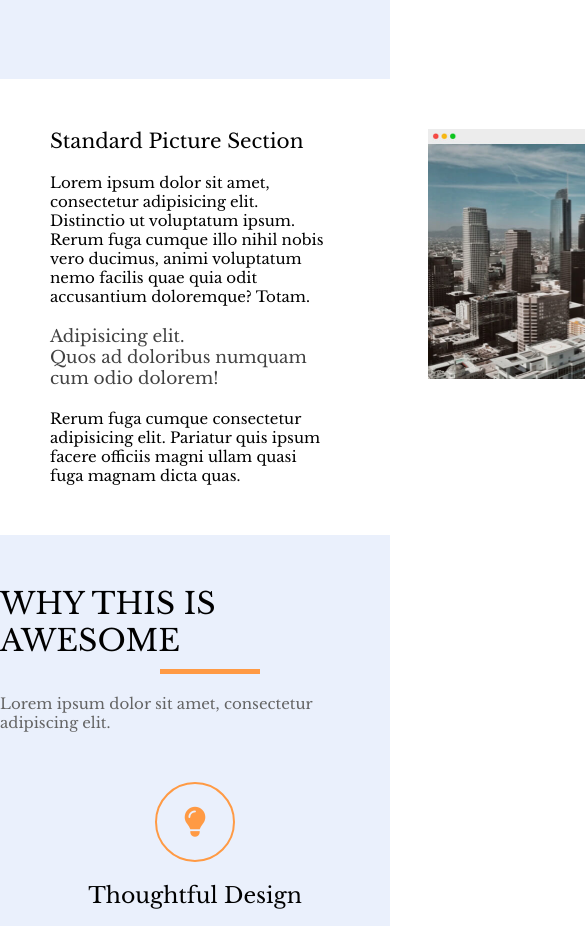
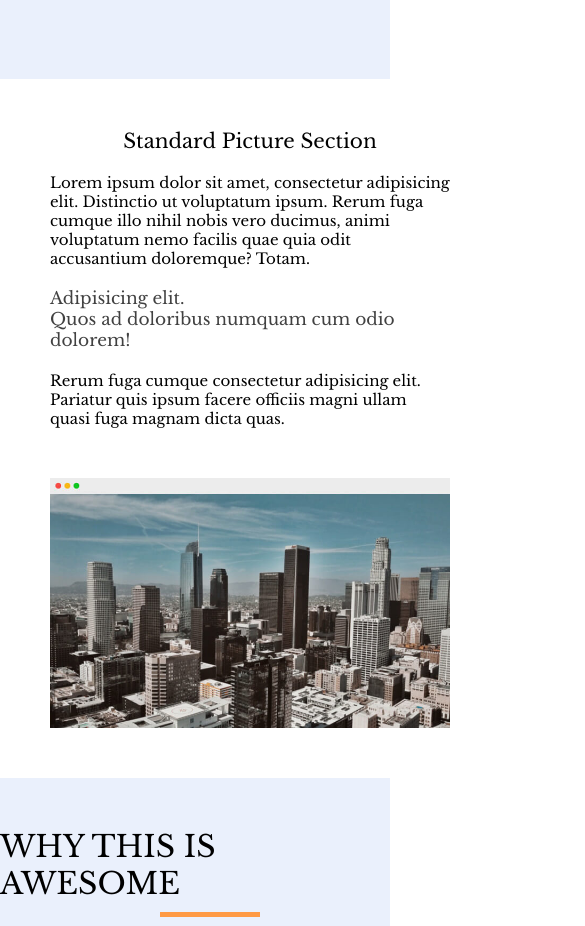
Before and after one commit to MilosM00/react-website, a React (Create React App) app: page / in a window 390 px wide. Shown: the part 2600-3526 px from the top of the page, 585 px wide, since content can reach past the window. Built offline with nearby package versions, Linux system fonts and the light colour scheme; the HTML template or start-up script is replaced by a standard one.

Commit message:
StandardPicture.css updated

```diff
--- a/src/components/StandardPicture.css
+++ b/src/components/StandardPicture.css
@@ -33,3 +33,16 @@
     padding-top: 20px;
     color: rgb(65, 65, 65);
 }
+
+
+@media (max-width: 999px) {
+    .overlay-standard-picture{
+        display: grid;
+        place-items: center;
+        gap: 50px
+    }
+
+    .title-standard-picture{
+        text-align: center;
+    }
+}
```
